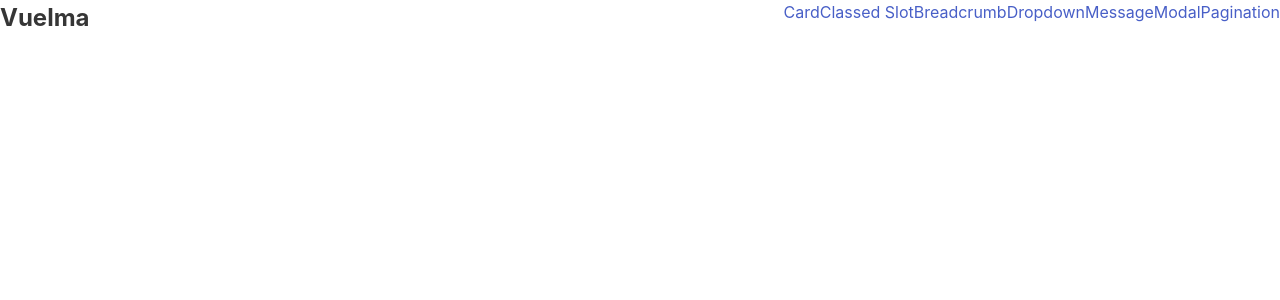
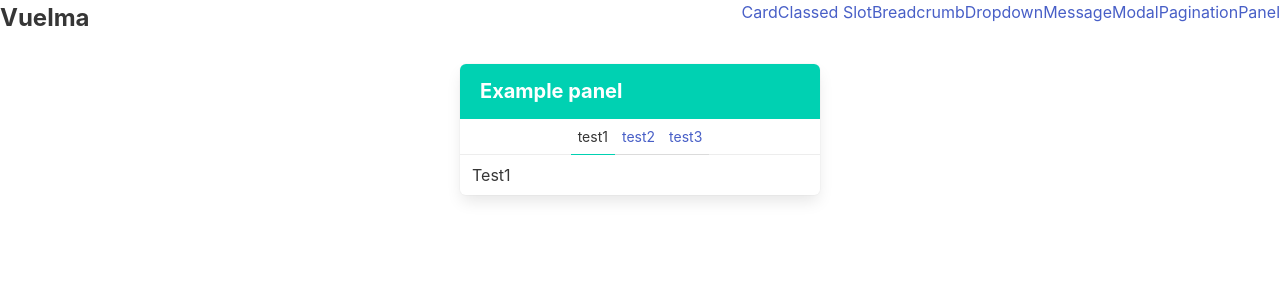
Before and after one commit to huuff/vuelma, a Vue app: page /panel in a window 1280 px wide. Shown: the top 300 px of the page. Built offline with nearby package versions, Linux system fonts and the light colour scheme.

Commit message:
feeling happy with the state of panels

```diff
--- a/src/App.vue
+++ b/src/App.vue
@@ -11,6 +11,7 @@
     <router-link to="/message">Message</router-link>
     <router-link to="/modal">Modal</router-link>
     <router-link to="/pagination">Pagination</router-link>
+    <router-link to="/panel">Panel</router-link>
   </template>
 </base-navbar>
 <main class="container">
--- a/src/components/panel/BasePanel.vue
+++ b/src/components/panel/BasePanel.vue
@@ -1,9 +1,10 @@
 <template>
-<article :class="`panel is-${color}`">
+<nav :class="`panel is-${color}`">
   <p v-if="title"
     class="panel-heading"
   > {{ title }}</p>
-</article>
+  <slot></slot>
+</nav>
 </template>
 
 <script setup lang="ts">
--- a/src/components/panel/BasePanelBlock.vue
+++ b/src/components/panel/BasePanelBlock.vue
@@ -13,7 +13,7 @@
 </template>
 
 <script setup lang="ts">
-import FontAwesomeIcon from '@fortawesome/vue-fontawesome';
+import { FontAwesomeIcon } from '@fortawesome/vue-fontawesome';
 
 const props = defineProps<{
   icon?: string | [string, string];
--- /dev/null
+++ b/src/components/panel/BasePanelTabs.vue
@@ -0,0 +1,29 @@
+<template>
+<render></render>
+</template>
+
+<script setup lang="ts">
+import { h, useSlots } from 'vue';
+
+
+const slots = useSlots();
+
+const props = defineProps<{
+  active: string;
+}>();
+
+function tabsFromSlots() {
+  return Object.keys(slots).map(slotName => h(
+    'a',
+    { 'class': { 'is-active': props.active === slotName } },
+    slotName
+  ));
+}
+
+const render = () => {
+  return [
+    h('p', { 'class': 'panel-tabs'}, tabsFromSlots()),
+    slots[props.active]!(),
+  ];
+};
+</script>
--- /dev/null
+++ b/src/pages/ExamplePanel.vue
@@ -0,0 +1,23 @@
+<template>
+<div class="column is-4 mx-auto">
+  <base-panel :title="'Example panel'" :color="'primary'">
+    <base-panel-tabs :active="'test1'">
+      <template #test1>
+        <base-panel-block>Test1</base-panel-block>
+      </template>
+      <template #test2>
+        <base-panel-block>Test2</base-panel-block>
+      </template>
+      <template #test3>
+        <base-panel-block>Test3</base-panel-block>
+      </template>
+    </base-panel-tabs>
+  </base-panel>
+</div>
+</template>
+
+<script setup lang="ts">
+import BasePanel from '@/components/panel/BasePanel.vue';
+import BasePanelTabs from '@/components/panel/BasePanelTabs.vue';
+import BasePanelBlock from '@/components/panel/BasePanelBlock.vue';
+</script>
--- a/src/router.ts
+++ b/src/router.ts
@@ -6,6 +6,7 @@ import ExampleDropdown from '@/pages/ExampleDropdown.vue';
 import ExampleMessage from '@/pages/ExampleMessage.vue';
 import ExampleModal from '@/pages/ExampleModal.vue';
 import ExamplePagination from '@/pages/ExamplePagination.vue';
+import ExamplePanel from '@/pages/ExamplePanel.vue';
 import ExampleHome from '@/pages/ExampleHome.vue';
 
 const routes = [
@@ -17,6 +18,7 @@ const routes = [
   { path: "/message", component: ExampleMessage, name: "Message"},
   { path: "/modal", component: ExampleModal, name: "Modal"},
   { path: "/pagination", component: ExamplePagination, name: "Pagination"},
+  { path: "/panel", component: ExamplePanel, name: "Panel"},
 ];
 
 export default createRouter({
```
